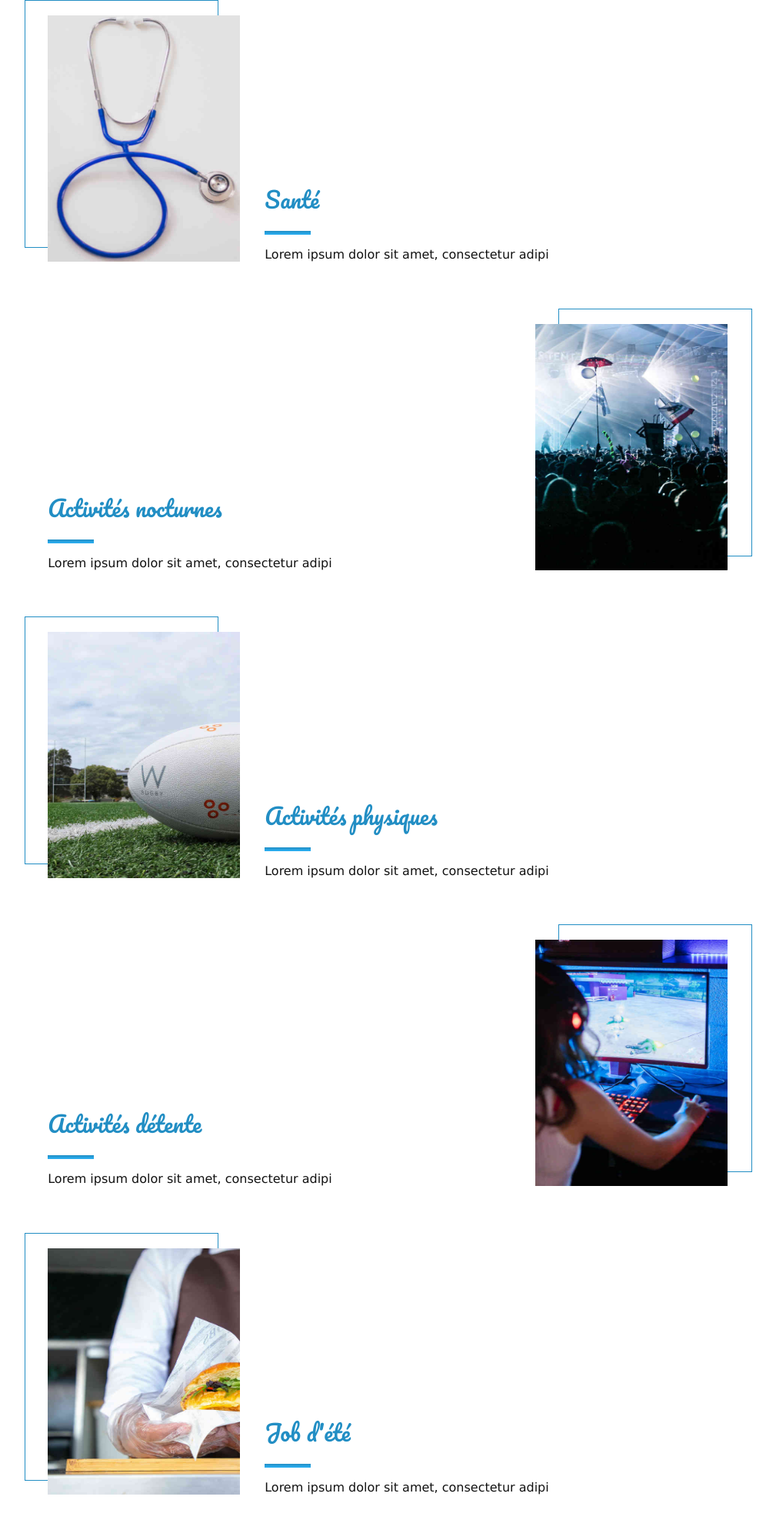
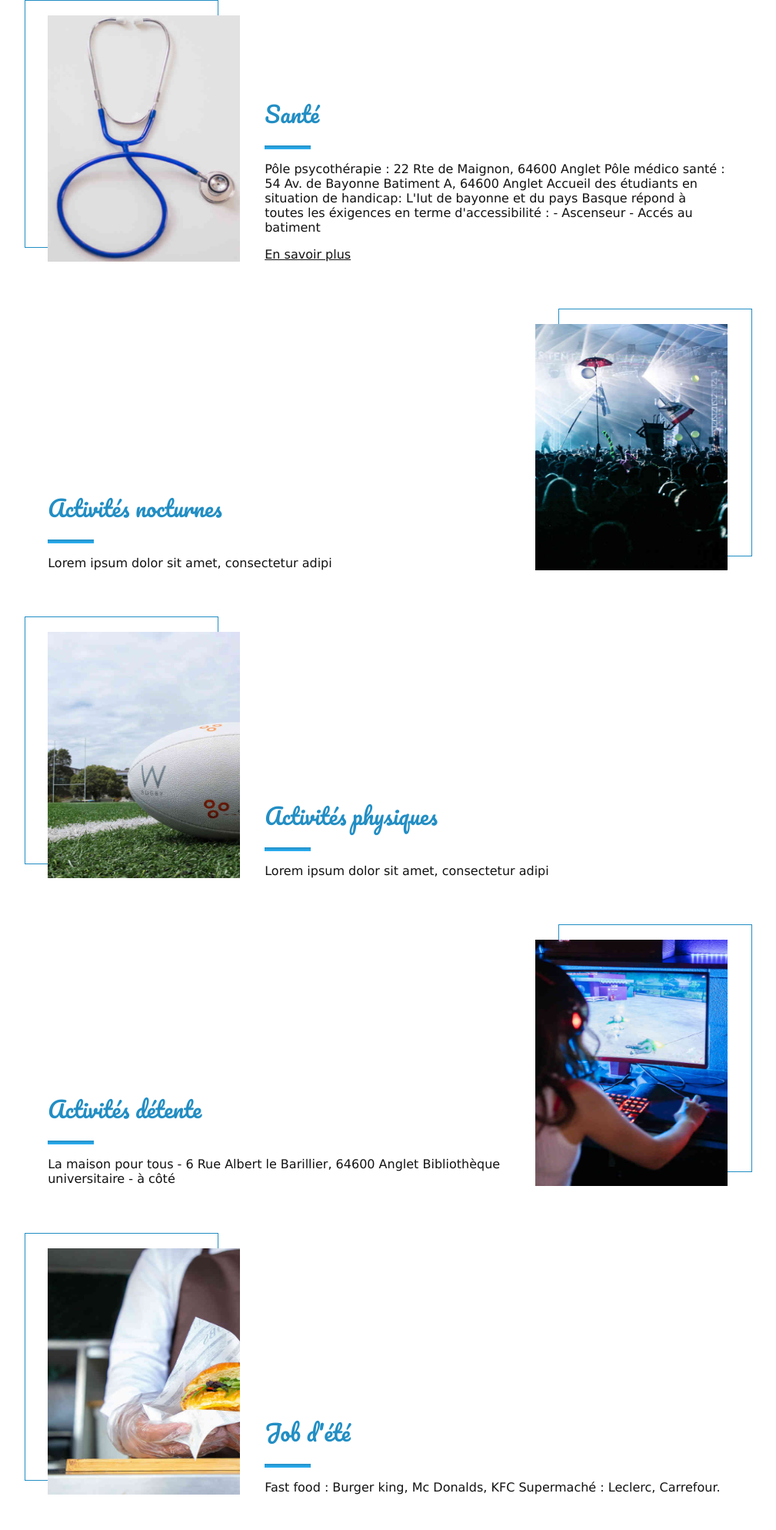
Before and after one commit to vieEtudianteIutBayonne/main, a plain HTML site: page index.html in a window 1280 px wide. Shown: the part 2092-4080 px from the top of the page at 77% size, without its empty margins (136-1145 px from the left). Drawn offline with Linux system fonts and the light colour scheme; a web font is replaced by a local one.

Commit message:
Update index.html

```diff
--- a/index.html
+++ b/index.html
@@ -103,8 +103,15 @@
             <h2 class="section__title">Santé</h2>
             <span class="section__line"></span>
             <p class="section__txt">
-                Lorem ipsum dolor sit amet, consectetur adipi
+                Pôle psycothérapie : 22 Rte de Maignon, 64600 Anglet
+                Pôle médico santé : 54 Av. de Bayonne Batiment A, 64600 Anglet
+
+                Accueil des étudiants en situation de handicap:
+                L'Iut de bayonne et du pays Basque répond à toutes les éxigences en terme d'accessibilité :
+                - Ascenseur
+                - Accés au batiment
             </p>
+            <a class="section__link" title="Aller sur iutbayonne.univ-pau.fr" href="https://www.iutbayonne.univ-pau.fr/vie-etudiante/etudiant-statut-particulier.html">En savoir plus</a>
         </div>
         <div class="section__img left-img">
             <img title="Photo de Negative Space - Pexels.com" src="./assets/sante.jpeg" alt="Un stéthoscope">
@@ -139,7 +146,8 @@
             <h2 class="section__title">Activités détente</h2>
             <span class="section__line"></span>
             <p class="section__txt">
-                Lorem ipsum dolor sit amet, consectetur adipi
+                La maison pour tous - 6 Rue Albert le Barillier, 64600 Anglet
+                Bibliothèque universitaire - à côté
             </p>
         </div>
         <div class="section__img right-img">
@@ -151,7 +159,8 @@
             <h2 class="section__title">Job d'été</h2>
             <span class="section__line"></span>
             <p class="section__txt">
-                Lorem ipsum dolor sit amet, consectetur adipi
+                Fast food : Burger king, Mc Donalds, KFC
+                Supermaché : Leclerc, Carrefour.
             </p>
         </div>
         <div class="section__img left-img">
```
